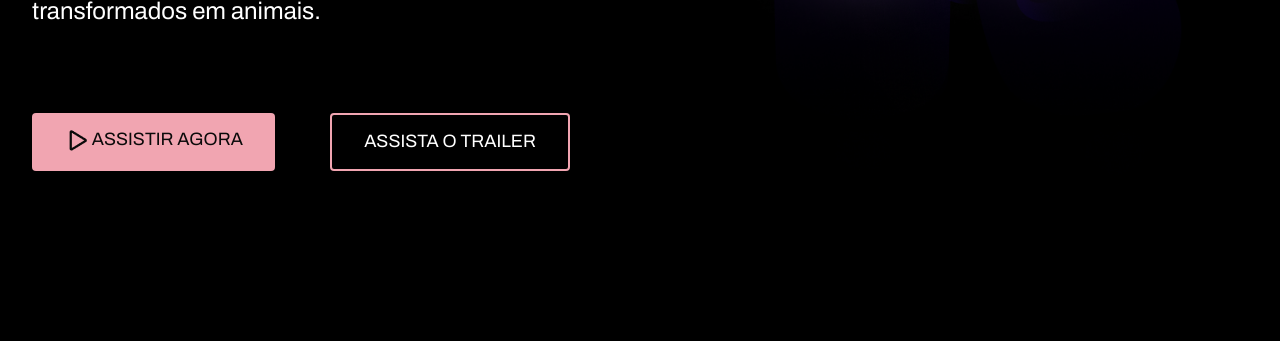
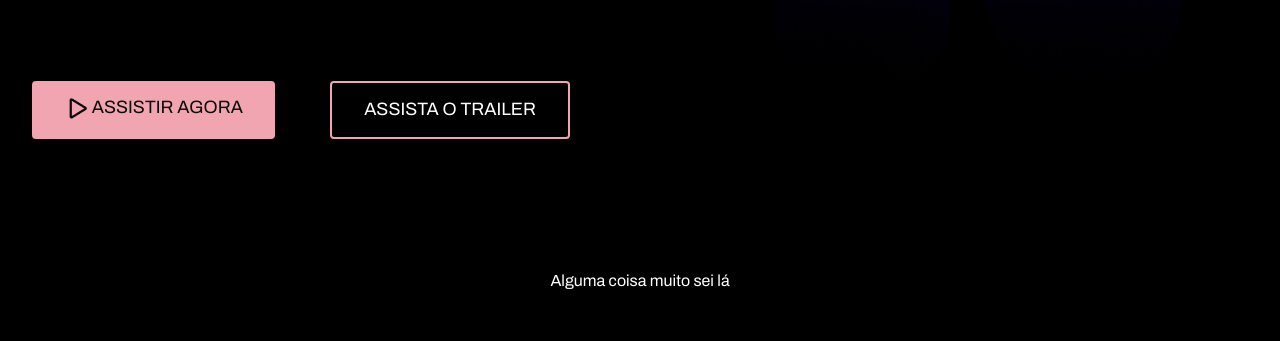
Before and after one commit to fefo1811/StudioGhibli, a website: page index.html in a window 1280 px wide. Shown: the part 587-928 px from the top of the page. Before the commit the page ends 812 px from the top, so only its background shows below. Drawn offline with nearby package versions, Linux system fonts and the light colour scheme; a web font is replaced by a local one.

Commit message:
Melhorando - e muito - a responsividade e adicionando footer

```diff
--- a/index.html
+++ b/index.html
@@ -12,6 +12,7 @@
 
 </head>
 <body>
+    <div>
         <header>
             <nav class="navegacao navbar navbar-expand-sm navbar-dark">
                 <div><img src="./assets/logo.png" alt="Logo do Estúdio Ghibli" class="img-fluid"> </div>
@@ -65,6 +66,10 @@
             </section>
         </main>
 
+        <article class="footer">
+            Alguma coisa muito sei lá
+        </article>
+    </div>
 
   <script src="https://cdn.jsdelivr.net/npm/bootstrap@5.3.3/dist/js/bootstrap.bundle.min.js" integrity="sha384-YvpcrYf0tY3lHB60NNkmXc5s9fDVZLESaAA55NDzOxhy9GkcIdslK1eN7N6jIeHz" crossorigin="anonymous"></script>
 </body>
--- a/style/global.css
+++ b/style/global.css
@@ -7,6 +7,8 @@
 }
 
 html, body {
+    margin: 0;
+    padding: 0;
     height: 100%;
 }
 
--- a/style/media.css
+++ b/style/media.css
@@ -4,7 +4,7 @@
     }
 }
 
-@media (max-width: 768px) {
+@media (max-width: 1024px) {
     header .navegacao {
         margin: 0 2rem;
     }
@@ -13,7 +13,7 @@
         display: grid;
         grid-template-columns: 1fr;
 
-        margin: 0 auto 9rem auto;
+        margin: 0 auto 3rem auto;
         padding: 0 8rem;
     }
 
@@ -33,6 +33,10 @@
         text-align: center;
     }
 
+    footer {
+        order: 3;
+    }
+
     h1 {
         font-size: 2.5rem;
     }
--- a/style/style.css
+++ b/style/style.css
@@ -27,7 +27,7 @@ header .navegacao .nav_menu ul {
 
 main {
     max-width: 1216px;
-    margin: 5rem auto;
+    margin: 3rem auto;
     height: 47%;
 
     display: grid;
@@ -80,3 +80,15 @@ main .main_links {
         top: 20px;
     }
 }
+
+/* Rodapé */
+.footer {
+    max-width: 1216px;
+    margin: 0 auto;
+    text-align: center;
+    padding: 3rem;
+    color: white;
+    position: relative;
+    bottom: 0;
+
+}
```
Lines whose indentation alone changed are shown as unchanged.
